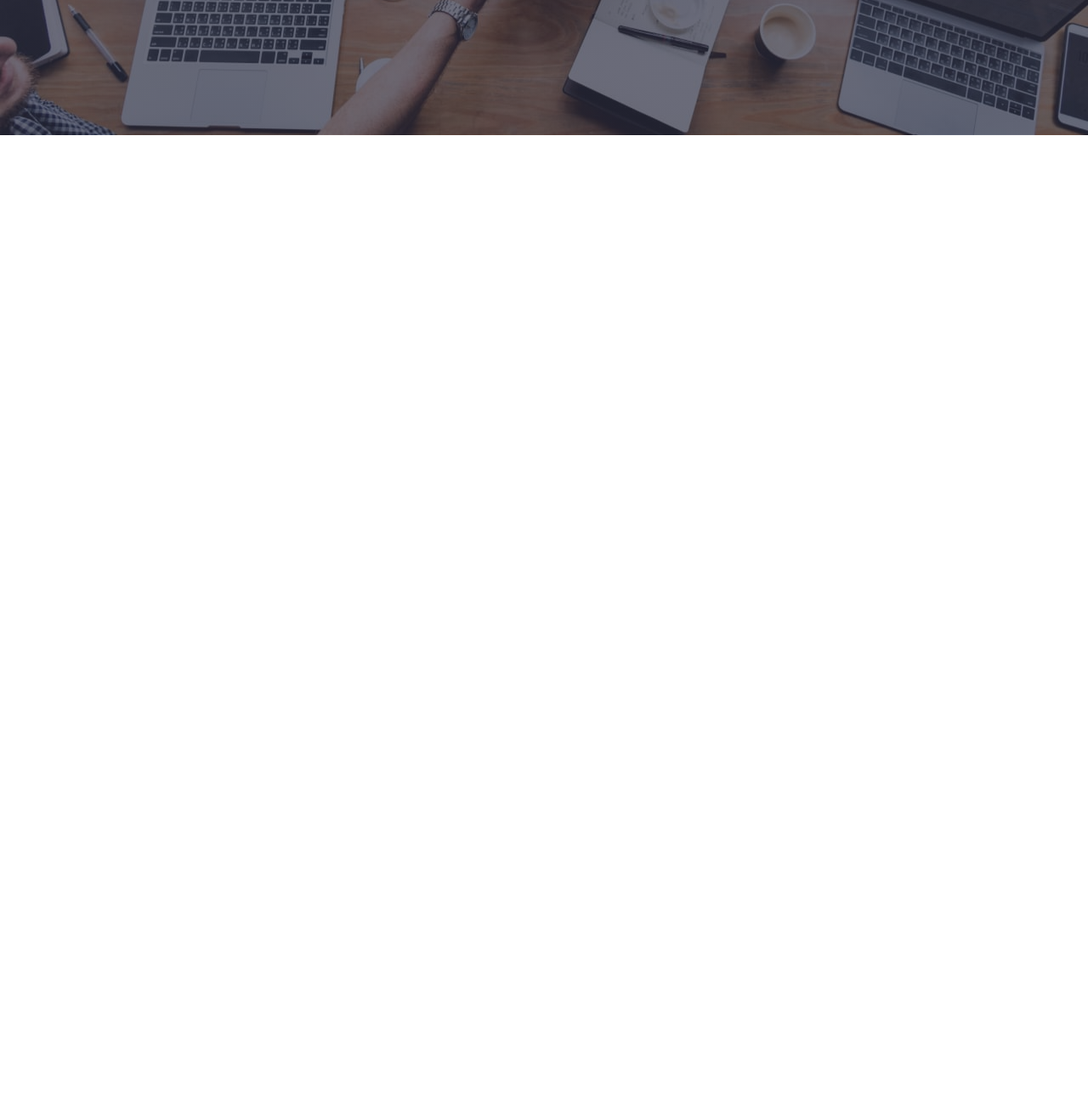
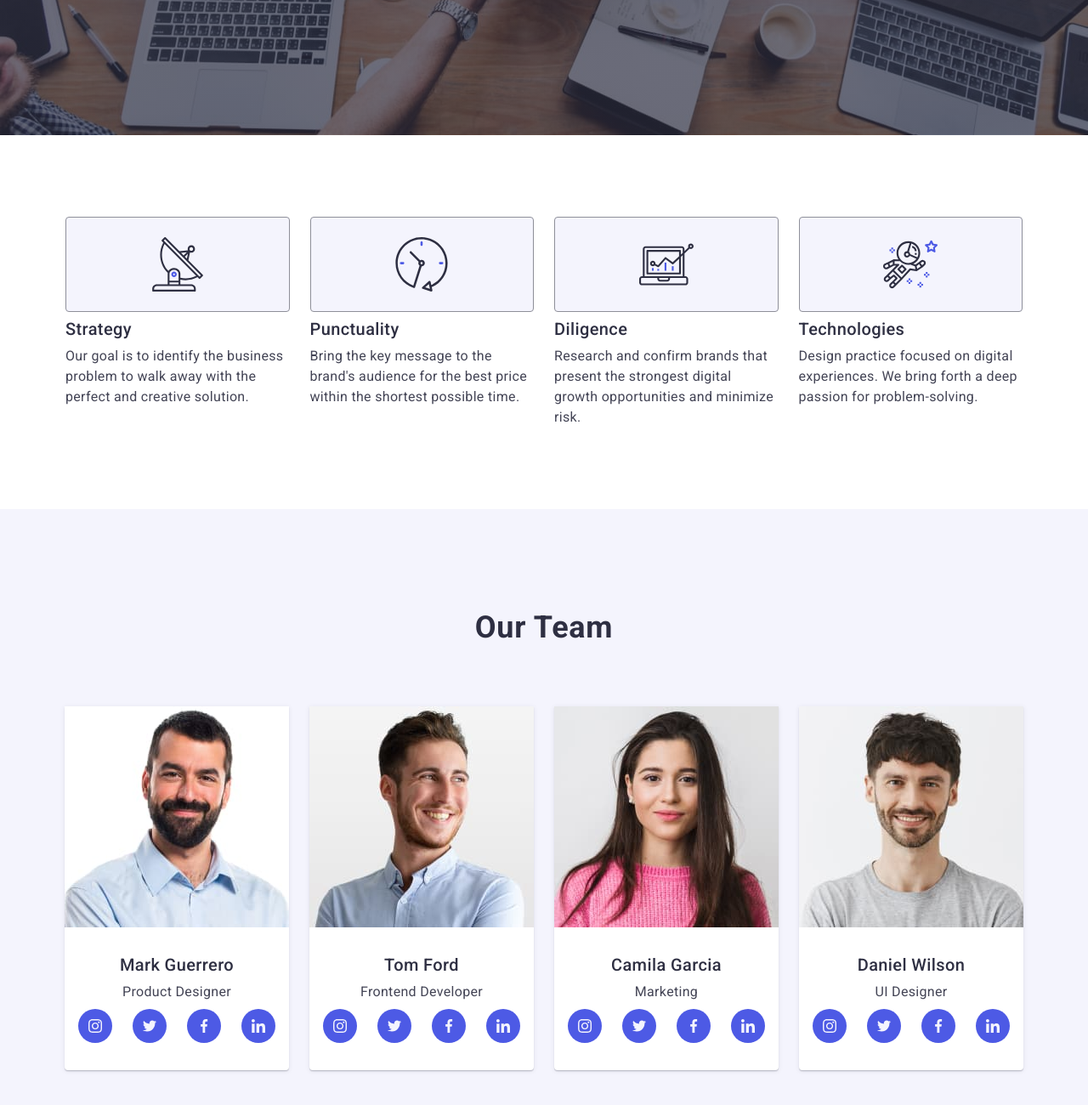
Before and after one commit to MariaReznyk/goit-markup-hw-06, a plain HTML site: page index.html in a window 1280 px wide. Shown: the part 514-1814 px from the top of the page at 85% size. Before the commit the page ends 800 px from the top, so only its background shows below. Drawn offline with nearby package versions, Linux system fonts and the light colour scheme.

Commit message:
adapt advantages and team

```diff
--- a/css/styles.css
+++ b/css/styles.css
@@ -40,6 +40,19 @@ img {
 
 button {
     cursor: pointer;
+}
+
+.visually-hidden {
+    position: absolute;
+    width: 1px;
+    height: 1px;
+    margin: -1px;
+    border: 0;
+    padding: 0;
+    white-space: nowrap;
+    clip-path: inset(100%);
+    clip: rect(0 0 0 0);
+    overflow: hidden;
 }
 
 /* header */
@@ -302,3 +315,216 @@ button {
         background-image: linear-gradient(rgba(46, 47, 66, 0.7), rgba(46, 47, 66, 0.7)), url(../images/hero-bg-desktop@2x.jpg);
     }
 }
+
+/* advantages */
+
+@media screen and (max-width: 1158px) {
+    .advantages-item-icon {display: none;}
+}
+
+.section-advantages {
+    padding: 96px 0;
+}
+
+.advantages-list {
+    display: flex;
+    flex-direction: column;
+    gap: 72px;
+}
+
+.advanatges-item-title {
+    text-align: center;
+    font-weight: 700;
+    font-size: 36px;
+    line-height: 1.11;
+    letter-spacing: 0.02em;
+    color: #2e2f42;
+}
+
+.advantages-item-text {
+    font-weight: 500;
+    font-size: 16px;
+    line-height: 1.5;
+    letter-spacing: 0.02em;
+}
+
+@media screen and (min-width: 768px) {
+    .advantages-list {
+        display: flex;
+        flex-direction: row;
+        flex-wrap: wrap;
+        row-gap: 72px;
+        column-gap: 24px;
+    }
+
+    .advantages-item {
+        width: calc((100% - 24px) / 2);
+    }
+
+    .advanatges-item-title {
+        text-align: left;
+        margin-bottom: 8px;
+    }
+}
+
+@media screen and (min-width: 1158px) {
+    .advantages-list {
+        display: flex;
+        gap: 24px;
+    }
+
+    .advantages-item {
+        width: calc((100% - 72px) / 4);
+    }
+
+    .advanatges-item-title {
+        font-weight: 500;
+        font-size: 20px;
+        line-height: 1.2;
+    }
+
+    .advantages-item-text {
+        font-weight: 400;
+    }
+
+    .advantages-item-icon {
+        display: flex;
+        justify-content: center;
+        align-items: center;
+        background-color: #f4f4fd;
+        border: 1px solid #8e8f99;
+        border-radius: 4px;
+        height: 112px;
+        margin-bottom: 8px;
+    }
+}
+
+/* team */
+
+.section-team {
+    background-color: #f4f4fd;
+    padding: 96px 0;
+}
+
+.section-team .container {
+    padding: 0 24px;
+}
+
+.team-title {
+    display: block;
+    font-weight: 700;
+    font-size: 36px;
+    line-height: 1.11;
+    letter-spacing: 0.02em;
+    text-align: center;
+    color: #2e2f42;
+    text-transform: capitalize;
+    margin-bottom: 72px;
+    margin-left: auto;
+    margin-right: auto;
+}
+
+.team-list {
+    display: flex;
+    flex-direction: column;
+    align-items: center;
+    gap: 72px;
+}
+
+.team-item {
+    width: 264px;
+    background-color: #fff;
+    box-shadow: 0 2px 1px 0 rgba(46, 47, 66, 0.08), 0 1px 1px 0 rgba(46, 47, 66, 0.16), 0 1px 6px 0 rgba(46, 47, 66, 0.08);
+    border-radius: 0 0 4px 4px;
+}
+
+.team-item-card {
+    padding: 32px 16px;
+}
+
+.team-item-title {
+    font-weight: 500;
+    font-size: 20px;
+    line-height: 1.2;
+    letter-spacing: 0.02em;
+    color: #2e2f42;
+    text-align: center;
+    margin-bottom: 8px;
+}
+
+.team-item-text {
+    font-size: 16px;
+    line-height: 1.5;
+    letter-spacing: 0.02em;
+    text-align: center;
+    margin-bottom: 8px;
+}
+
+.social-list {
+    display: flex;
+    justify-content: center;
+}
+
+.team-item-card .social-list {
+    gap: 24px;
+}
+
+.social-list-link {
+    display: flex;
+    justify-content: center;
+    align-items: center;
+    width: 40px;
+    height: 40px;
+    border-radius: 50%;
+    background-color: #4d5ae5;
+}
+
+.social-list-icon {
+    fill: #f4f4fd;
+}
+
+@media screen and (min-width: 768px) {
+    .section-team .container {
+        padding: 0 108px;
+    }
+
+
+
+    .team-list {
+        flex-direction: row;
+        flex-wrap: wrap;
+        justify-content: center;
+        align-items: center;
+        column-gap: 24px;
+        row-gap: 64px;
+    }
+
+    .social-list-link {
+        transition: background-color 250ms cubic-bezier(0.4, 0, 0.2, 1);
+    }
+
+    .team-item-card .social-list-link:focus {
+    background-color: #404bbf;
+    }
+}
+
+@media screen and (min-width: 1158px) {
+    .section-team {
+        padding: 120px 0;
+    }
+
+    .section-team .container {
+        padding: 0;
+    }
+
+    .team-list {
+        display: flex;
+        justify-content: center;
+        align-items: center;
+        gap: 24px;
+    }
+
+    .team-item-card .social-list-link:hover {
+        background-color: #404bbf;
+    }
+}
--- a/index.html
+++ b/index.html
@@ -68,7 +68,7 @@
       </section>
 
       <!-- Section Advantages-->
-      <!-- <section class="section-advantages">
+      <section class="section-advantages">
         <div class="container">
           <h2 class="advantages-title visually-hidden">Our Advantages</h2>
           <ul class="advantages-list">
@@ -122,15 +122,16 @@
             </li>
           </ul>
         </div>
-      </section> -->
+      </section>
 
       <!-- Section Our Team -->
-      <!-- <section class="section-team">
+      <section class="section-team">
         <div class="container">
           <h2 class="team-title">Our team</h2>
           <ul class="team-list">
             <li class="team-item">
               <img
+                srcset="./images/team-1@2x.jpg 2x"
                 src="./images/team-1.jpg"
                 alt="Photo Mark Guerrero"
                 width="264"
@@ -173,6 +174,7 @@
             </li>
             <li class="team-item">
               <img
+                srcset="./images/team-2@2x.jpg 2x"
                 src="./images/team-2.jpg"
                 alt="Photo Tom Ford"
                 width="264"
@@ -215,6 +217,7 @@
             </li>
             <li class="team-item">
               <img
+                srcset="./images/team-3@2x.jpg 2x"
                 src="./images/team-3.jpg"
                 alt="Photo Camila Garcia"
                 width="264"
@@ -257,6 +260,7 @@
             </li>
             <li class="team-item">
               <img
+                srcset="./images/team-4@2x.jpg 2x"
                 src="./images/team-4.jpg"
                 alt="Photo Daniel Wilson"
                 width="264"
@@ -299,7 +303,7 @@
             </li>
           </ul>
         </div>
-      </section> -->
+      </section>
 
       <!-- Section Our Portfolio -->
       <!-- <section class="section-portfolio">
```
Also changed, not shown: images/team-1@2x.jpg (added), images/team-2@2x.jpg (added), images/team-3@2x.jpg (added), images/team-4@2x.jpg (added).
